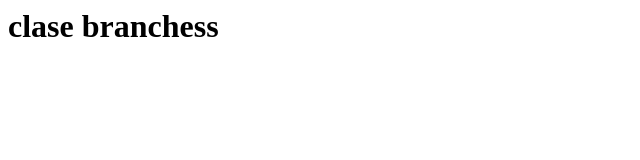
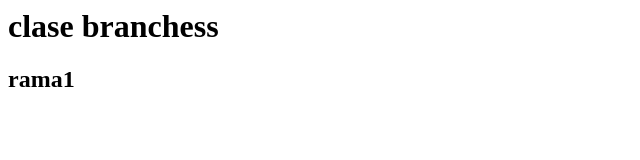
Before and after one commit to marianoivan/branchess, a plain HTML site: page index.html in a window 1280 px wide. Shown: the full height of the page, 0-640 px from the left. Drawn offline with Linux system fonts and the light colour scheme.

Commit message:
cambio h2

```diff
--- a/index.html
+++ b/index.html
@@ -7,5 +7,6 @@
 </head>
 <body>
     <h1>clase branchess</h1>
+    <h2>rama1</h2>
 </body>
 </html>
```
